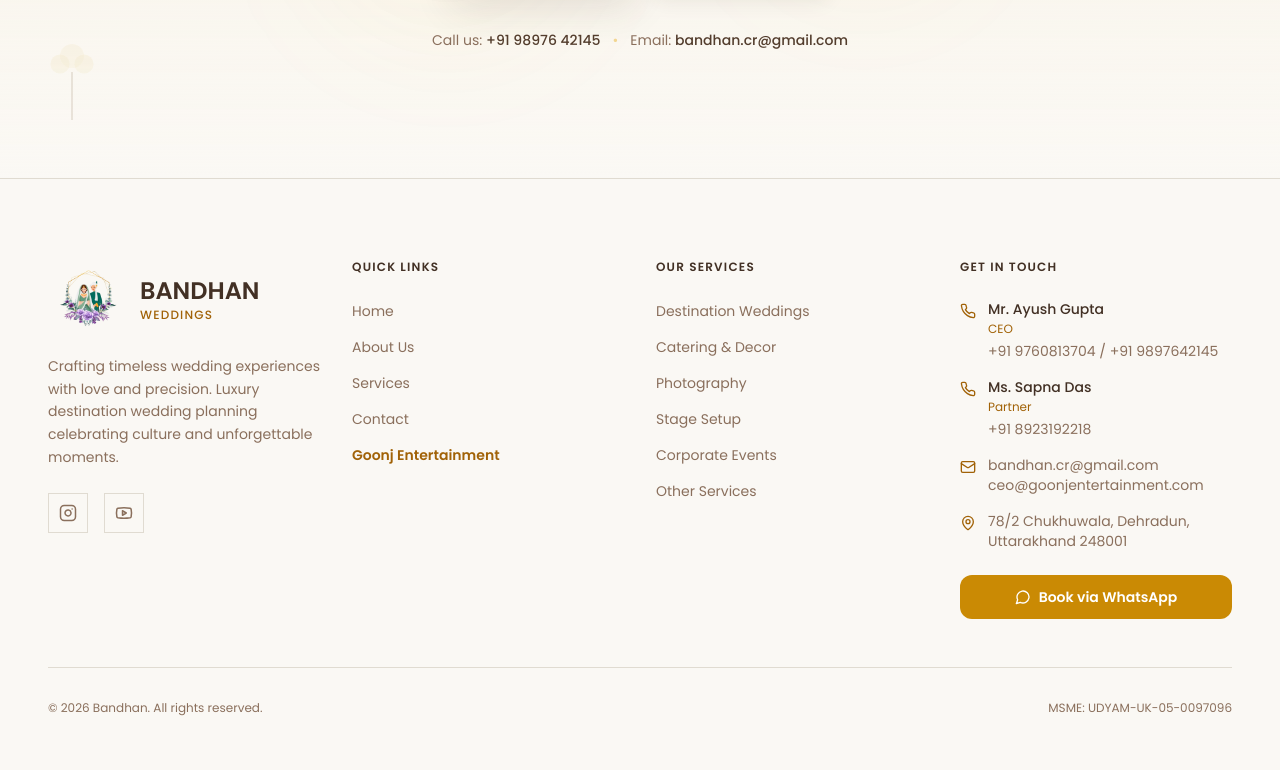
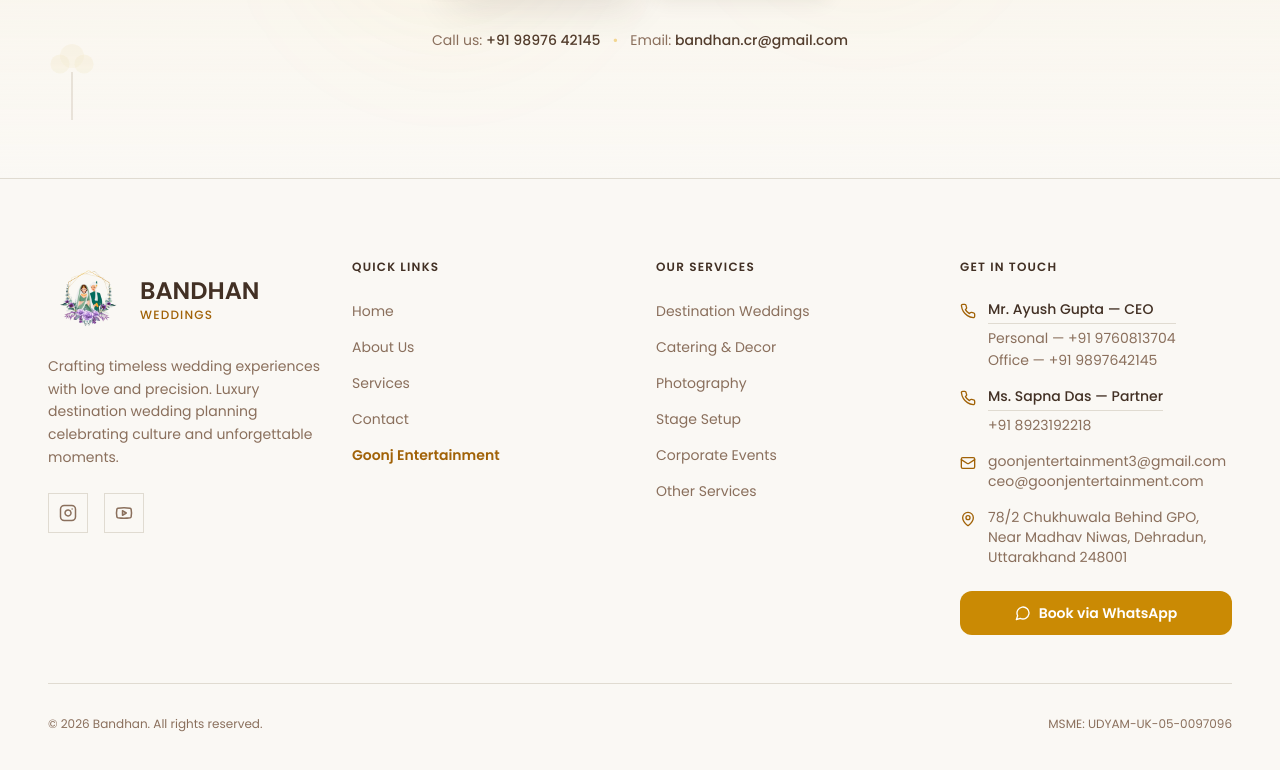
Before and after one commit to harshch08/goonj-luminance, a React (Vite) app: page /bandhan in a window 1280 px wide. Shown: the part 3408-4178 px from the top of the page. Built offline with nearby package versions, Linux system fonts and the light colour scheme; no server answers; the HTML template or start-up script is replaced by a standard one; a web font is replaced by a local one.

Commit message:
fix: bandhan footer contact matches goonj format - names, designations, address, email

```diff
--- a/src/components/bandhan/BandhanFooter.tsx
+++ b/src/components/bandhan/BandhanFooter.tsx
@@ -93,29 +93,32 @@ export const BandhanFooter = () => {
               <li className="flex items-start gap-3">
                 <Phone size={16} className="text-yellow-700 mt-1 flex-shrink-0" />
                 <div className="text-sm text-[hsl(25,20%,45%)]">
-                  <div className="font-medium text-[hsl(25,30%,20%)] mb-0.5">Mr. Ayush Gupta</div>
-                  <div className="text-xs text-yellow-700 mb-1">CEO</div>
-                  <div>+91 9760813704 / +91 9897642145</div>
+                  <div className="font-medium text-[hsl(25,30%,20%)] mb-1">Mr. Ayush Gupta — CEO</div>
+                  <div className="border-t border-[hsl(38,20%,85%)] pt-1 space-y-0.5">
+                    <div>Personal — +91 9760813704</div>
+                    <div>Office — +91 9897642145</div>
+                  </div>
                 </div>
               </li>
               <li className="flex items-start gap-3">
                 <Phone size={16} className="text-yellow-700 mt-1 flex-shrink-0" />
                 <div className="text-sm text-[hsl(25,20%,45%)]">
-                  <div className="font-medium text-[hsl(25,30%,20%)] mb-0.5">Ms. Sapna Das</div>
-                  <div className="text-xs text-yellow-700 mb-1">Partner</div>
-                  <div>+91 8923192218</div>
+                  <div className="font-medium text-[hsl(25,30%,20%)] mb-1">Ms. Sapna Das — Partner</div>
+                  <div className="border-t border-[hsl(38,20%,85%)] pt-1">
+                    <div>+91 8923192218</div>
+                  </div>
                 </div>
               </li>
               <li className="flex items-start gap-3">
                 <Mail size={16} className="text-yellow-700 mt-1 flex-shrink-0" />
                 <div className="text-sm text-[hsl(25,20%,45%)]">
-                  <div>bandhan.cr@gmail.com</div>
+                  <div>goonjentertainment3@gmail.com</div>
                   <div>ceo@goonjentertainment.com</div>
                 </div>
               </li>
               <li className="flex items-start gap-3">
                 <MapPin size={16} className="text-yellow-700 mt-1 flex-shrink-0" />
-                <span className="text-sm text-[hsl(25,20%,45%)]">78/2 Chukhuwala, Dehradun, Uttarakhand 248001</span>
+                <span className="text-sm text-[hsl(25,20%,45%)]">78/2 Chukhuwala Behind GPO, Near Madhav Niwas, Dehradun, Uttarakhand 248001</span>
               </li>
             </ul>
             <button
```
